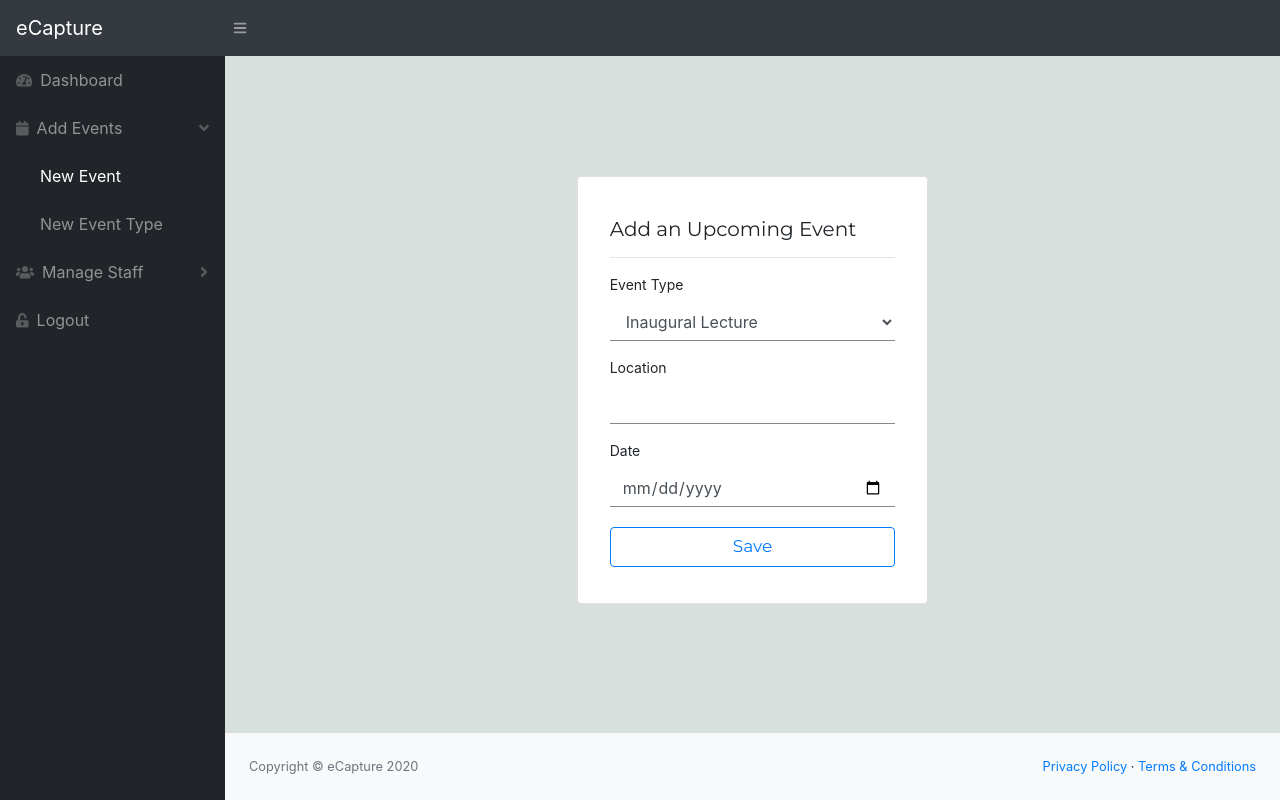
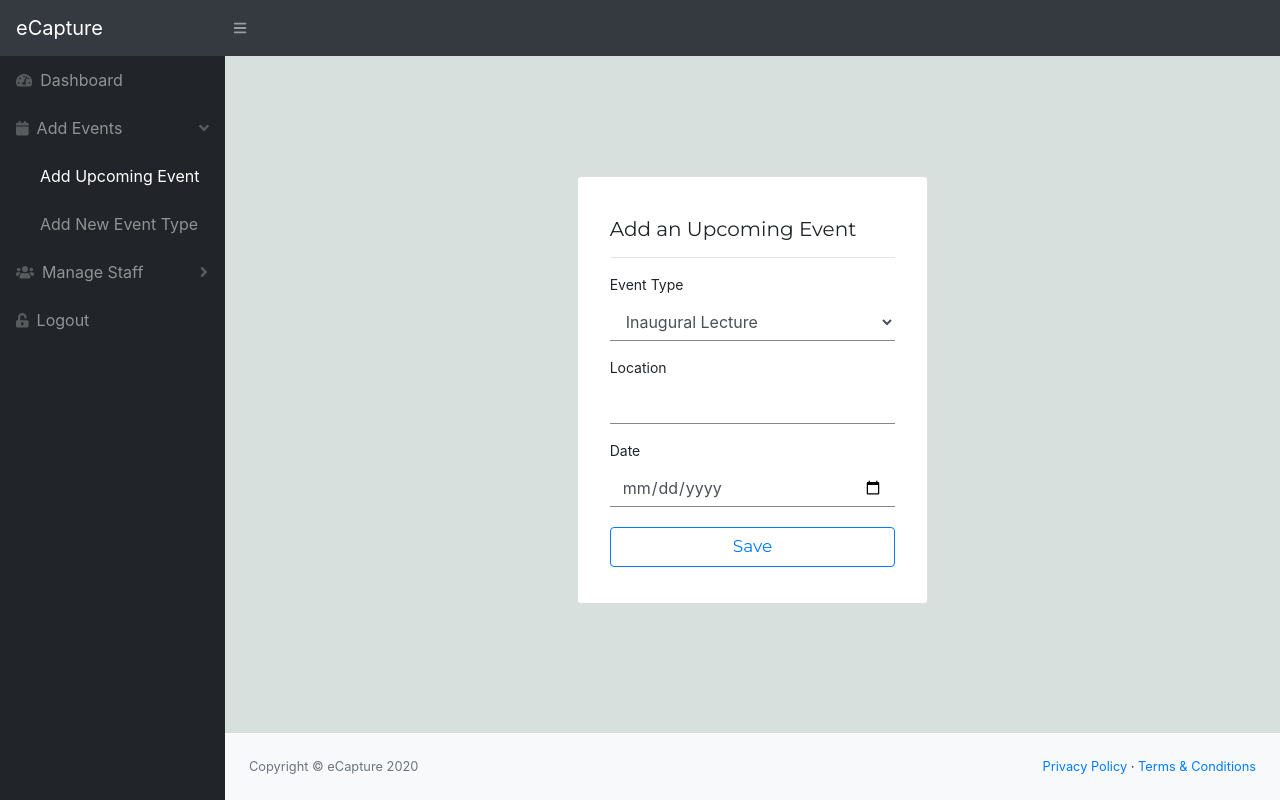
Before and after one commit to HummingBird1224/capture_django, a Django app: page /events/add/ in a window 1280 px wide, after a click on "Add Events". Run offline with Django 3.2, Linux system fonts and the light colour scheme; a user stored in the database is signed in; data comes from the database, SQL or seed files in the repository; both versions use the stored data as it was after the commit; some libraries are stand-ins or nearby versions.

Commit message:
New user created and little changes on admin.py

```diff
--- a/eCapture/templates/eCapture/base_admin.html
+++ b/eCapture/templates/eCapture/base_admin.html
@@ -74,10 +74,9 @@
                              data-parent="#sidenavAccordion">
                             <nav class="sb-sidenav-menu-nested nav">
                                 <a class="nav-link"
-                                   href="{% url 'eCapture:add_event' %}">New
-                                    Event</a>
+                                   href="{% url 'eCapture:add_event' %}">Add Upcoming Event</a>
                                 <a class="nav-link"
-                                   href="{% url 'eCapture:add_event_type' %}">New
+                                   href="{% url 'eCapture:add_event_type' %}">Add New
                                     Event Type</a>
                             </nav>
                         </div>
```
Also changed, not shown: db.sqlite3, eCapture/media/avatars/user_CU1111.png (added), eCapture/media/avatars/user_CU1112.png (added).
